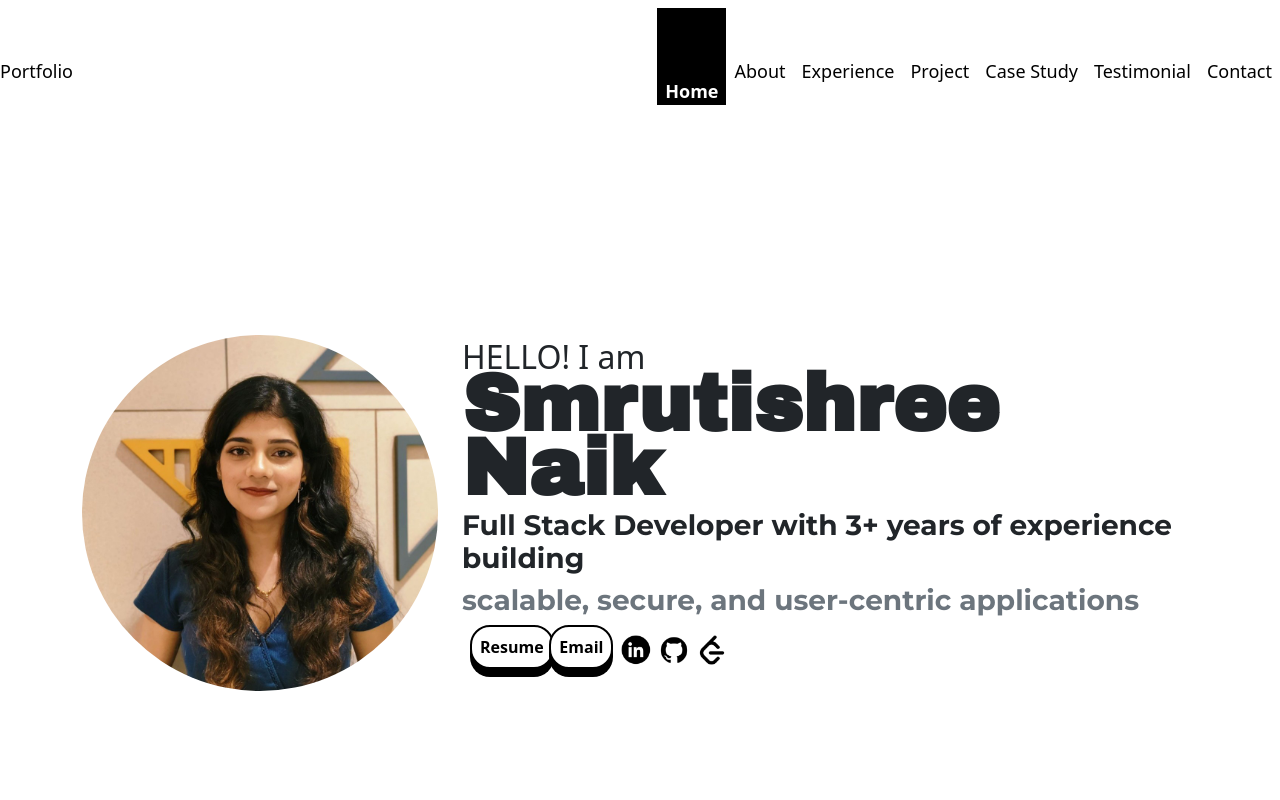
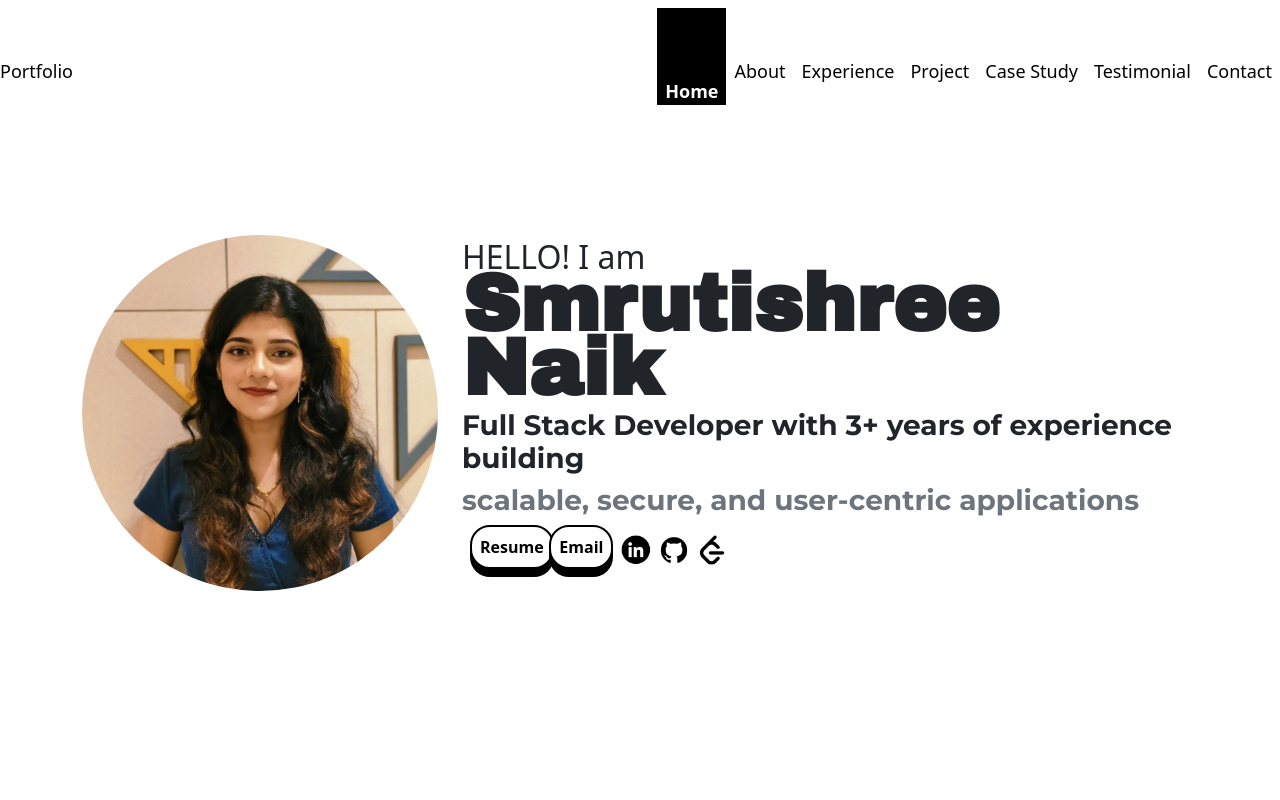
Before and after one commit to smrutishreenaik/Portfolio, a React (Vite) app in the folder portfolio-app/: page / in a window 1280 px wide. Shown: the top 800 px of the page. Built offline with nearby package versions, Linux system fonts and the light colour scheme; no server answers; grey boxes are pictures that could not be loaded.

Commit message:
fixed css

```diff
--- a/portfolio-app/src/App.tsx
+++ b/portfolio-app/src/App.tsx
@@ -12,7 +12,7 @@ const App: React.FC = () => {
   return (
     <>
       <CustomNavbar />
-      <div id="home" className="vh-100 d-flex align-items-center justify-content-center">
+      <div id="home" className="vh-100 d-flex align-items-center justify-content-center home-ctn">
         <Home />
       </div>
 
--- a/portfolio-app/src/index.scss
+++ b/portfolio-app/src/index.scss
@@ -17,6 +17,10 @@ a {
   width: 2px;
   background-color: #000;
   height: 80vh;
+}
+
+.home-ctn{
+  margin-top: -100px;
 }
 
 .key-button {
```
